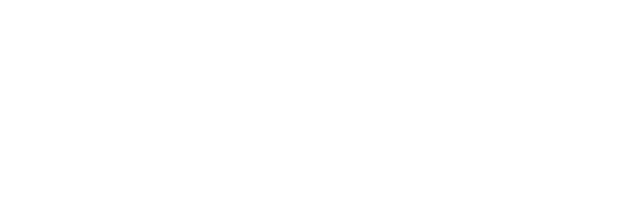
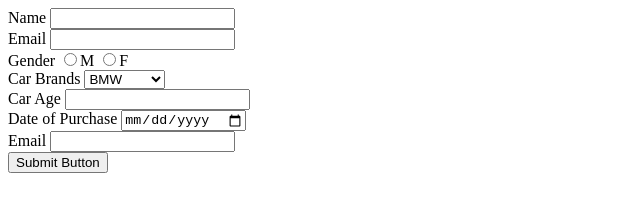
Before and after one commit to acciojob/car-insurance-form-Diwakar-naik, a website: page main.html in a window 1280 px wide. Shown: the whole page, without its empty margins (0-640 px from the left). Drawn offline with Linux system fonts and the light colour scheme.

Commit message:
created a submission

```diff
--- a/main.html
+++ b/main.html
@@ -8,6 +8,35 @@
 
 <body>
 	<!-- the entire body must be written by student -->
+	<form action="#" method="post">
+		<label for="name">Name</label>
+		<input type="text" id="name" required><br>
+		<label for="email">Email</label>
+		<input type="email" id="email" required><br>
+		<label for="name">Gender</label>
+		<input type="radio" required>M
+        <input type="radio" name="gender" required >F<br>
+		<label for="carbrands">Car Brands</label>
+		<select id="carbrands">
+			<option>BMW</option>
+			<option>Audi</option>
+			<option>Mercedez</option>
+		</select><br>
+
+	<label for="carage">Car Age</label>
+		<input type="number" id="carage" required><br>
+		<label for="dop">Date of Purchase</label>
+		<input type="Date" id="dop" required><br>
+		<label for="password">Email</label>
+		<input type="Password" id="password" required><br>
+		<button type="submit">Submit Button</button>
+
+
+
+
+
+
+	</form>
     <script type="text/javascript" src="./script.js">
 </script>
 
```
